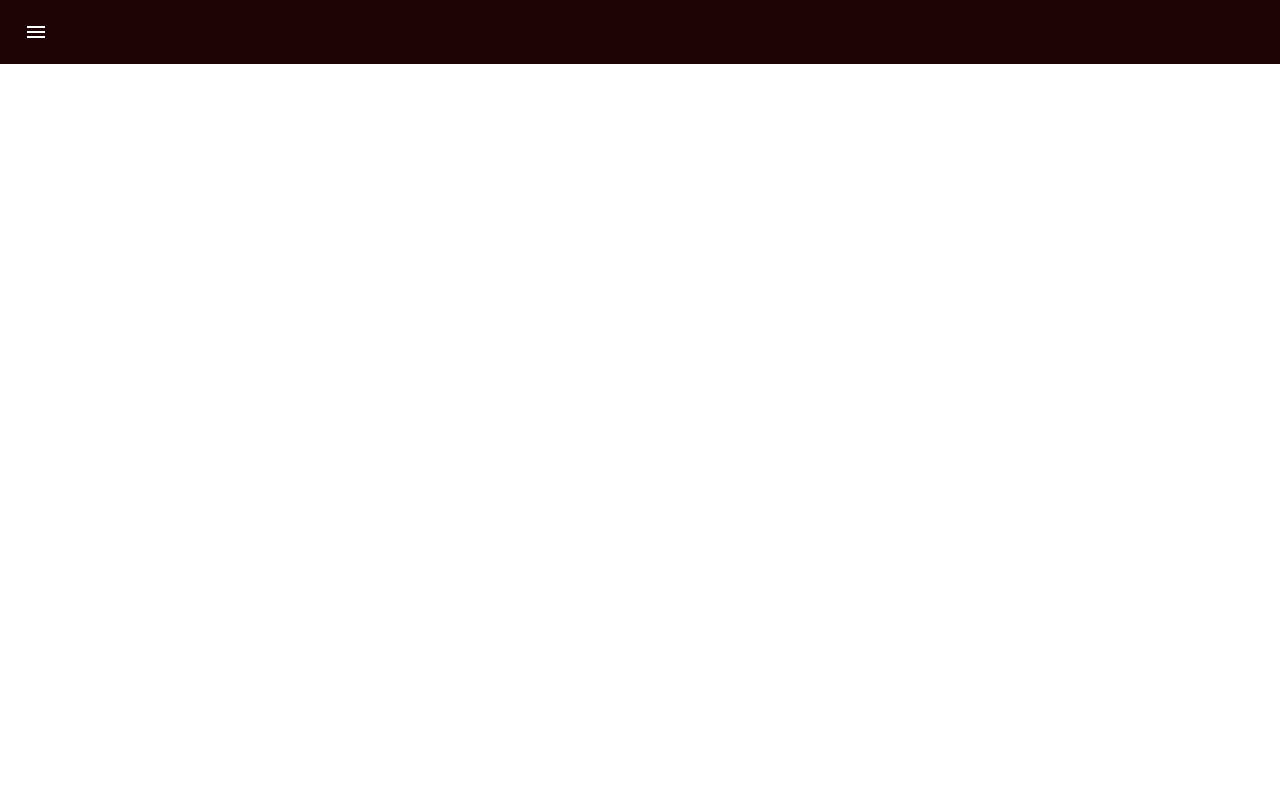
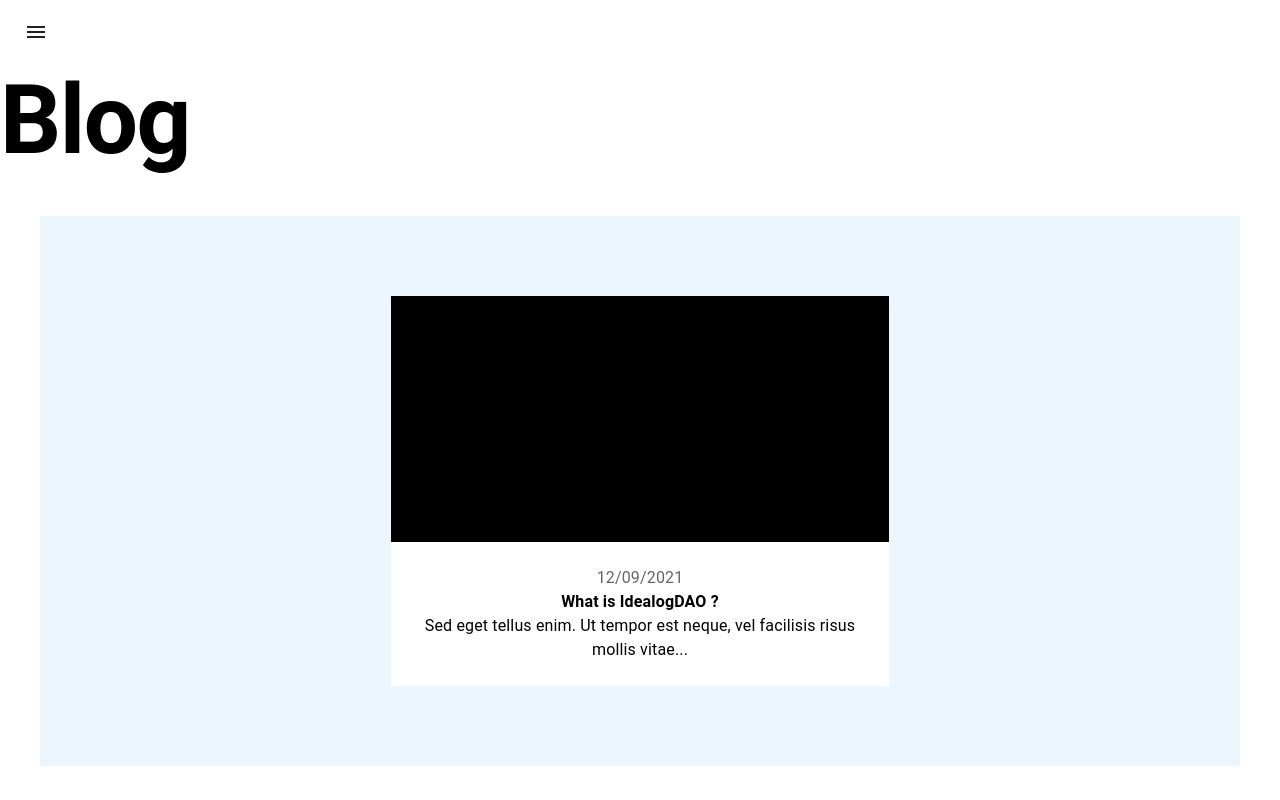
Before and after one commit to jmfcode/magma, a React (Create React App) app: page /blog in a window 1280 px wide. Built offline with nearby package versions, Linux system fonts and the light colour scheme.

Commit message:
Fixing sizing of text and containers, finishing up blog page

```diff
--- a/src/App.js
+++ b/src/App.js
@@ -1,6 +1,7 @@
 import * as React from "react";
 import HomePage from "./components/HomePage";
 import BlogPage from "./components/BlogPage";
+import BlogPost from "./components/BlogPost";
 import { createTheme, ThemeProvider } from "@mui/material/styles";
 import { BrowserRouter as Router, Routes, Route } from "react-router-dom";
 
@@ -11,17 +12,18 @@ const theme = createTheme({
   palette: {
     type: "light",
     primary: {
-      main: "#1e0404",
+      main: "#FFFFFF",
     },
     secondary: {
-      main: "#2d0707",
+      main: "#EBF6FE",
     },
     info: {
-      main: "#db3737",
+      main: "#256EFF",
     },
     text: {
-      primary: "#ffffff",
-      secondary: "#00000",
+      primary: "#000000",
+      secondary: "#FFFFFF",
+      sub: "#666666",
     },
   },
 });
@@ -46,6 +48,14 @@ export default function App() {
             </ThemeProvider>
           }
         />
+        <Route
+          path="/blog/what-is-ideaDAO"
+          element={
+            <ThemeProvider theme={theme}>
+              <BlogPost />
+            </ThemeProvider>
+          }
+        />
       </Routes>
     </Router>
   );
--- a/src/components/BlogPage.js
+++ b/src/components/BlogPage.js
@@ -1,11 +1,76 @@
-import * as React from "react";
+import { useState, useEffect } from "react";
 import { Fragment } from "react";
+import Box from "@mui/material/Box";
+import JmfContainer from "../components/JmfContainer";
+import Typography from "@mui/material/Typography";
+import { useNavigate } from "react-router-dom";
+import Container from "@mui/material/Container";
 import MobileNavBar from "./MobileNavBar.js";
+import ButtonBase from "@mui/material/ButtonBase";
 
 const BlogPage = () => {
+  const navigate = useNavigate();
+  const navigateToPrimaryBlog = () => navigate("/blog/what-is-ideaDAO");
+
+  const [width, setWidth] = useState(window.innerWidth);
+
+  function handleWindowSizeChange() {
+    setWidth(window.innerWidth);
+  }
+
+  useEffect(() => {
+    window.addEventListener("resize", handleWindowSizeChange);
+    return () => {
+      window.removeEventListener("resize", handleWindowSizeChange);
+    };
+  }, []);
+
+  const isMobile = width <= 768;
+
   return (
     <Fragment>
       <MobileNavBar color="primary" />
+      <JmfContainer bgcolor="primary.main">
+        <Typography variant="h1" fontWeight="bold" marginBottom={5}>
+          Blog
+        </Typography>
+
+        <ButtonBase onClick={navigateToPrimaryBlog}>
+          <Container
+            maxWidth="lg"
+            sx={{
+              bgcolor: "secondary.main",
+              height: "550px",
+              padding: isMobile ? 5 : 10,
+              display: "flex",
+              flexDirection: "column",
+              alignItems: "center",
+            }}
+          >
+            <Box display="flex" width="498px" height="350px" bgcolor="#000">
+              Blog cover image
+            </Box>
+
+            <Box
+              display="flex"
+              flexDirection="column"
+              justifyContent="center"
+              width="450px"
+              padding={3}
+              bgcolor="#FFF"
+            >
+              <Typography color="text.sub"> 12/09/2021</Typography>
+              <Typography variant="body1" fontWeight="bold">
+                What is IdealogDAO ?
+              </Typography>
+              <Typography variant="body1">
+                Sed eget tellus enim. Ut tempor est neque, vel facilisis risus
+                mollis vitae...
+              </Typography>
+            </Box>
+          </Container>
+        </ButtonBase>
+      </JmfContainer>
     </Fragment>
   );
 };
--- /dev/null
+++ b/src/components/BlogPost.js
@@ -0,0 +1,68 @@
+import * as React from "react";
+import Typography from "@mui/material/Typography";
+import Container from "@mui/material/Container";
+import MobileNavBar from "./MobileNavBar.js";
+import Box from "@mui/material/Box";
+import placeholder from "../img/placeholder.png";
+
+export default function BlogPost({ content }) {
+  return (
+    <React.Fragment>
+      <MobileNavBar color="primary" />
+
+      <Container>
+        <Typography variant="h2" fontWeight="bold">
+          What is IdeaLog?
+        </Typography>
+
+        <Typography variant="body1" mt={5}>
+          Lorem ipsum dolor sit amet, consectetur adipiscing elit, sed do
+          eiusmod tempor incididunt ut labore et dolore magna aliqua. Tortor
+          condimentum lacinia quis vel eros donec. Suspendisse interdum
+          consectetur libero id faucibus. Suspendisse ultrices gravida dictum
+          fusce. Semper auctor neque vitae tempus. Morbi tristique senectus et
+          netus. Pellentesque dignissim enim sit amet venenatis urna cursus
+          eget. At tellus at urna condimentum mattis pellentesque id. Morbi non
+          arcu risus quis varius quam quisque id. Magnis dis parturient montes
+          nascetur ridiculus mus. Sit amet justo donec enim diam. Tincidunt
+          augue interdum velit euismod in. Vitae tempus quam pellentesque nec
+          nam aliquam sem.
+        </Typography>
+
+        <Box mt={2}>
+          <img src={placeholder} alt="placeholder alt" width={350} />
+        </Box>
+
+        <Typography variant="body1" mt={5}>
+          Bibendum ut tristique et egestas quis ipsum suspendisse ultrices
+          gravida. Quisque non tellus orci ac auctor augue mauris augue neque.
+          Porttitor rhoncus dolor purus non enim praesent elementum facilisis.
+          Quis eleifend quam adipiscing vitae proin sagittis nisl rhoncus.
+          Condimentum lacinia quis vel eros donec ac odio tempor orci. Vitae
+          ultricies leo integer malesuada nunc. Ut porttitor leo a diam
+          sollicitudin. Nec dui nunc mattis enim ut tellus elementum. Adipiscing
+          elit duis tristique sollicitudin nibh sit amet commodo. Pulvinar etiam
+          non quam lacus suspendisse faucibus. Duis convallis convallis tellus
+          id interdum. Odio aenean sed adipiscing diam donec adipiscing
+          tristique risus. Dolor sit amet consectetur adipiscing elit ut
+          aliquam. Pellentesque elit ullamcorper dignissim cras tincidunt
+          lobortis.
+        </Typography>
+
+        <Box mt={2}>
+          <img src={placeholder} alt="placeholder alt" width={350} />
+        </Box>
+
+        <Typography variant="body1" mt={5} mb={10}>
+          Commodo ullamcorper a lacus vestibulum sed arcu non. Scelerisque felis
+          imperdiet proin fermentum leo vel orci. Morbi quis commodo odio aenean
+          sed adipiscing. Gravida rutrum quisque non tellus. Sed nisi lacus sed
+          viverra. Sed egestas egestas fringilla phasellus faucibus scelerisque.
+          Sed faucibus turpis in eu mi bibendum neque egestas congue. A diam
+          sollicitudin tempor id. Id neque aliquam vestibulum morbi. Sit amet
+          luctus venenatis lectus magna.
+        </Typography>
+      </Container>
+    </React.Fragment>
+  );
+}
--- a/src/components/HomePage.js
+++ b/src/components/HomePage.js
@@ -4,6 +4,7 @@ import MobileNavBar from "./MobileNavBar.js";
 import JmfContainer from "../components/JmfContainer";
 import Container from "@mui/material/Container";
 import Box from "@mui/material/Box";
+import { useNavigate } from "react-router-dom";
 import Button from "@mui/material/Button";
 import Typography from "@mui/material/Typography";
 import ButtonGroup from "@mui/material/ButtonGroup";
@@ -26,31 +27,32 @@ async function getAccount() {
 const HomePage = () => {
   const [auth, setAuth] = useState(false);
   const [account, setAccount] = useState("");
+  const navigate = useNavigate();
+  const navigateToPrimaryBlog = () => navigate("/blog/what-is-ideaDAO");
 
   return (
     <Fragment>
       <MobileNavBar color="primary" auth={auth} accountName={account} />
       <JmfContainer bgcolor="primary.main">
         <Container
-          maxWidth="md"
+          maxWidth="lg"
           sx={{
             bgcolor: "secondary.main",
+            borderRadius: 2,
             paddingTop: 10,
             paddingBottom: 10,
-            borderRadius: 2,
           }}
         >
-          <Box padding={3}>
-            <Typography variant="h2" fontWeight="bold" color="#FFFFFF">
+          <Typography variant="h1" fontWeight="bold" color="#000000">
             We're building the future
           </Typography>
 
-            <Typography variant="body1" color="#FFFFFF" mt={1}>
+          <Typography variant="body1" color="#000000" mt={1}>
             Lorem ipsum dolor sit amet, consectetur adipiscing elit. Nunc
-              ultricies semper aliquet. Sed eget tellus enim. Ut tempor est
-              neque, vel facilisis risus mollis vitae. Proin vel felis ut nulla
-              elementum pharetra laoreet sit amet ipsum. Aliquam at posuere
-              orci, in fringilla erat. Nam congue placerat sollicitudin.
+            ultricies semper aliquet. Sed eget tellus enim. Ut tempor est neque,
+            vel facilisis risus mollis vitae. Proin vel felis ut nulla elementum
+            pharetra laoreet sit amet ipsum. Aliquam at posuere orci, in
+            fringilla erat. Nam congue placerat sollicitudin.
           </Typography>
 
           <Box
@@ -62,7 +64,11 @@ const HomePage = () => {
             }}
           >
             <ButtonGroup disableElevation size="large">
-                <Button color="info" variant="outlined">
+              <Button
+                color="info"
+                variant="outlined"
+                onClick={navigateToPrimaryBlog}
+              >
                 Learn how
               </Button>
               <Button
@@ -81,11 +87,10 @@ const HomePage = () => {
               </Button>
             </ButtonGroup>
           </Box>
-          </Box>
         </Container>
 
         <Container
-          maxWidth="md"
+          maxWidth="lg"
           sx={{
             bgcolor: "secondary.main",
             paddingTop: 10,
@@ -98,11 +103,11 @@ const HomePage = () => {
           }}
         >
           <Box>
-            <Typography variant="h3" fontWeight="bold" color="#FFF">
-              Magma is a crypto tool
+            <Typography variant="h2" fontWeight="bold" color="#000000">
+              Aliquet bibendum enim facilisis
             </Typography>
 
-            <Typography variant="body1" color="#FFFFFF" mt={2} maxWidth={450}>
+            <Typography variant="body1" color="#000000" mt={2} maxWidth={450}>
               Sed eget tellus enim. Ut tempor est neque, vel facilisis risus
               mollis vitae. Proin vel felis ut nulla elementum pharetra laoreet
               sit amet ipsum.
@@ -115,10 +120,10 @@ const HomePage = () => {
 
           <Box display="flex" flexDirection="row-reverse" mt={10}>
             <Box display="flex" flexDirection="column" alignItems="flex-end">
-              <Typography variant="h3" fontWeight="bold" color="#FFF">
-                Which does next level things.
+              <Typography variant="h2" fontWeight="bold" color="#000000">
+                Elementum pulvinar etiam non
               </Typography>
-              <Typography variant="body1" color="#FFFFFF" mt={2} maxWidth={450}>
+              <Typography variant="body1" color="#000000" mt={2} maxWidth={450}>
                 Sed eget tellus enim. Ut tempor est neque, vel facilisis risus
                 mollis vitae. Proin vel felis ut nulla elementum pharetra
                 laoreet sit amet ipsum.
@@ -135,11 +140,11 @@ const HomePage = () => {
           </Box>
 
           <Box mt={10}>
-            <Typography variant="h3" fontWeight="bold" color="#FFF">
-              Are you ready to take control?
+            <Typography variant="h2" fontWeight="bold" color="#000000">
+              At quis risus sed vulputate odio
             </Typography>
 
-            <Typography variant="body1" color="#FFFFFF" mt={2} maxWidth={450}>
+            <Typography variant="body1" color="#000000" mt={2} maxWidth={450}>
               Sed eget tellus enim. Ut tempor est neque, vel facilisis risus
               mollis vitae.
             </Typography>
@@ -151,7 +156,7 @@ const HomePage = () => {
         </Container>
 
         <Container
-          maxWidth="md"
+          maxWidth="lg"
           sx={{
             bgcolor: "secondary.main",
             paddingTop: 10,
@@ -165,10 +170,10 @@ const HomePage = () => {
           }}
         >
           <Box display="flex" flexDirection="column">
-            <Typography variant="h4" fontWeight="bold" color="#FFFFFF">
+            <Typography variant="h3" fontWeight="bold" color="#000000">
               Join the waitlist
             </Typography>
-            <Typography variant="body1" color="#FFFFFF" mt={1} maxWidth={400}>
+            <Typography variant="body1" ccolor="#000000" mt={1} maxWidth={400}>
               Lorem ipsum dolor sit amet, consectetur adipiscing elit. Nunc
               ultricies semper aliquet.
             </Typography>
--- a/src/components/NavMenu.js
+++ b/src/components/NavMenu.js
@@ -7,7 +7,6 @@ import { useNavigate } from "react-router-dom";
 import { Typography } from "@mui/material";
 import Box from "@mui/material/Box";
 import Divider from "@mui/material/Divider";
-import Paper from "@mui/material/Paper";
 
 export default function NavMenu() {
   const navigate = useNavigate();
@@ -59,13 +58,11 @@ export default function NavMenu() {
 
         <Divider />
 
-        {showBlog && (
-          <Box minWidth={250} maxWidth={350}>
-            <MenuItem onClick={navToBlog}>
-              <Typography color="#000">Blog</Typography>
-            </MenuItem>
-          </Box>
-        )}
+        <Box minWidth={250} maxWidth={350}>
+          <MenuItem onClick={navToBlog}>
+            <Typography color="#000">Blog</Typography>
+          </MenuItem>
+        </Box>
       </Menu>
     </div>
   );
--- a/src/components/SignupForm.js
+++ b/src/components/SignupForm.js
@@ -41,7 +41,7 @@ export default function Signup() {
                   name="EMAIL"
                   className="email"
                   id="mce-EMAIL"
-                  style={{ outline: "2px solid #db3737", height: 51 }}
+                  style={{ outline: "2px solid #256EFF", height: 51 }}
                   placeholder="Email Address"
                   required
                 />
@@ -53,7 +53,7 @@ export default function Signup() {
                     padding: 0,
                     cursor: "pointer",
                     outline: "inherit",
-                    backgroundColor: "#db3737",
+                    backgroundColor: "#256EFF",
                     color: "#FFF",
                     marginLeft: 10,
                     padding: 20,
```
Also changed, not shown: 1 other file (tests, documents, lock files or other folders). Lines whose indentation alone changed are shown as unchanged.
